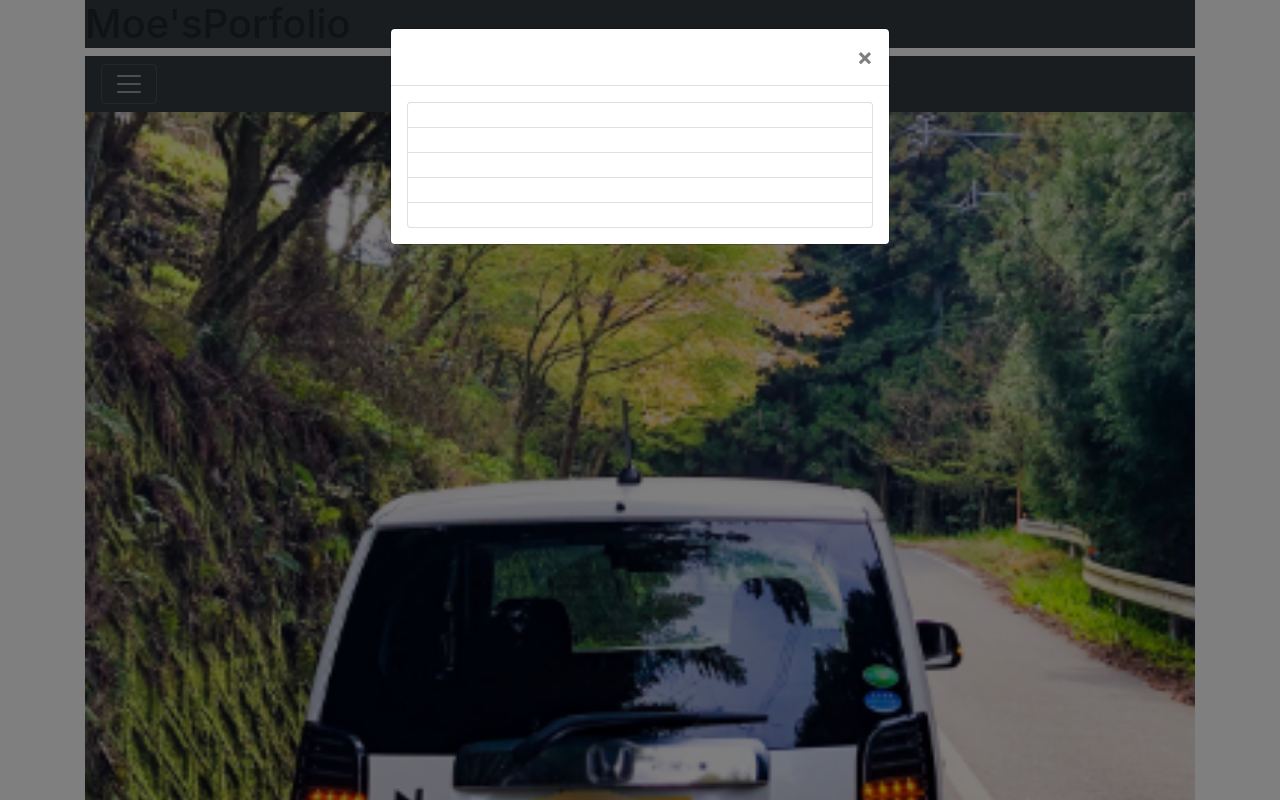
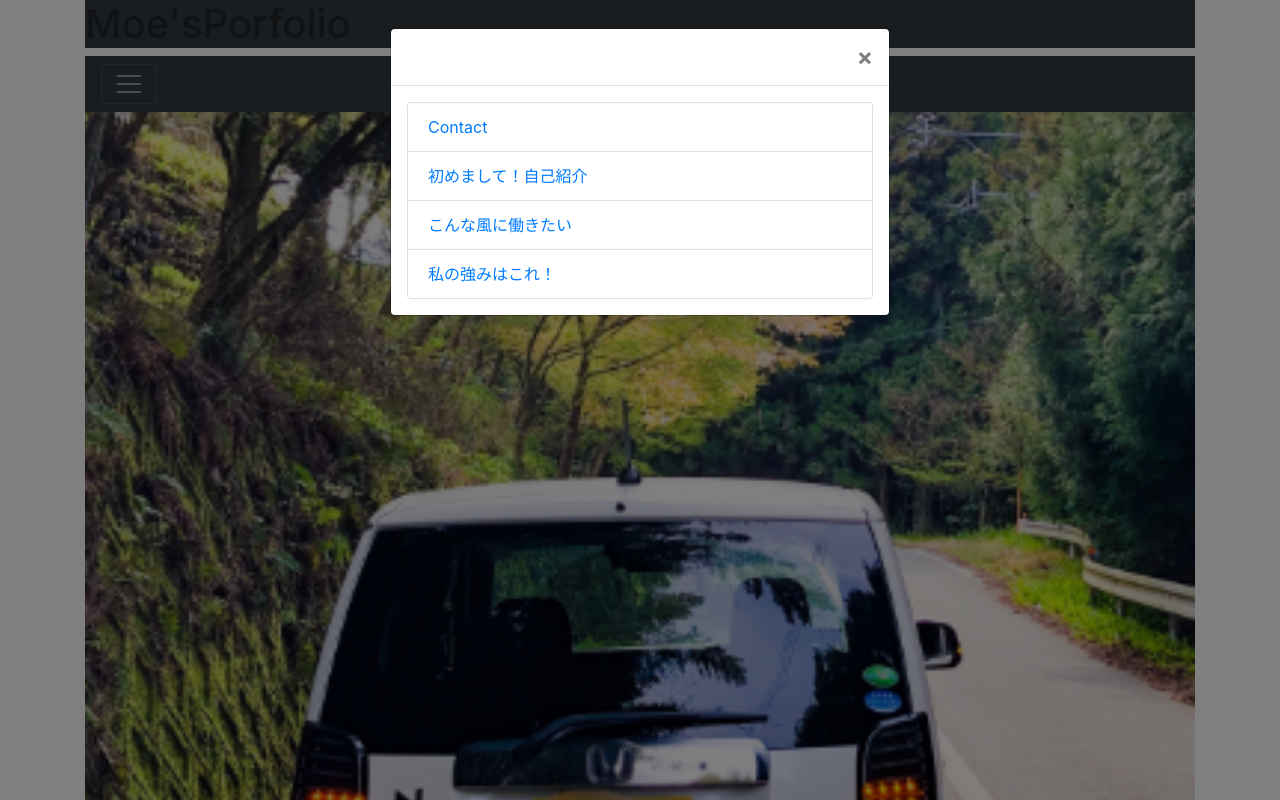
Before and after one commit to haru021/vue-portfolio, a Vue app: page / in a window 1280 px wide. Both pictures are taken after a click on the button 129 px from the left and 84 px from the top of the page. Shown: the top 800 px of the page. Built offline with nearby package versions, Linux system fonts and the light colour scheme.

Commit message:
モーダルナビゲーションに項目追加

```diff
--- a/src/App.vue
+++ b/src/App.vue
@@ -8,11 +8,10 @@
       <b-button v-b-modal.modal-1 class="navbar-toggler"><span class="navbar-toggler-icon"></span></b-button>
   <b-modal id="modal-1" hide-footer="true">
     <b-list-group>
-  <b-list-group-item><a href="#"></a></b-list-group-item>
-  <b-list-group-item><a href="#"></a></b-list-group-item>
-  <b-list-group-item><a href="#"></a></b-list-group-item>
-  <b-list-group-item><a href="#"></a></b-list-group-item>
-  <b-list-group-item><a href="#"></a></b-list-group-item>
+  <b-list-group-item><a href="#">Contact</a></b-list-group-item>
+  <b-list-group-item><a href="#">初めまして！自己紹介</a></b-list-group-item>
+  <b-list-group-item><a href="#">こんな風に働きたい</a></b-list-group-item>
+  <b-list-group-item><a href="#">私の強みはこれ！</a></b-list-group-item>
 </b-list-group>
   </b-modal>
   </nav>
```
